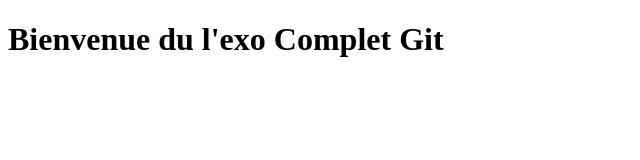
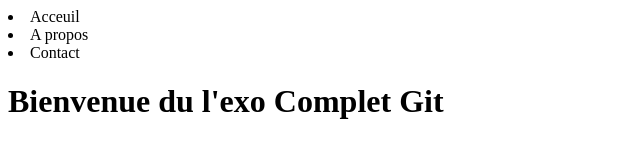
Before and after one commit to YannVerd/git-exercice, a plain HTML site: page index.html in a window 1280 px wide. Shown: the whole page, without its empty margins (0-640 px from the left). Drawn offline with Linux system fonts and the light colour scheme.

Commit message:
add navbar

```diff
--- a/index.html
+++ b/index.html
@@ -5,6 +5,13 @@
         <meta charset="UTF-8">
         <meta name="viewport" content="device-width, initial-scale=1.0">
     </head>
+    <header>
+        <nav>
+            <li>Acceuil</li>
+            <li>A propos</li>
+            <li>Contact</li>
+        </nav>
+    </header>
     <body>
         <h1> Bienvenue du l'exo Complet Git</h1>
     </body>
```
